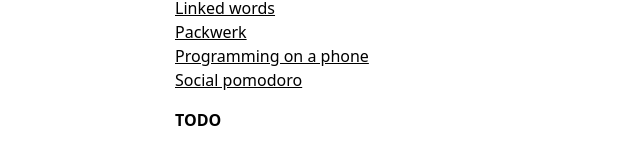
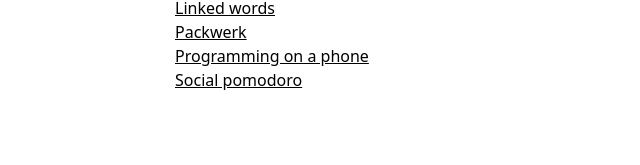
Before and after one commit to dorianmariefr/dorianmarie.fr-old, a Jekyll site: the page built from index.md, in a window 1280 px wide. Shown: the part 468-633 px from the top of the page, without its empty margins (33-673 px from the left). Built offline with Jekyll 4.4.1, drawn with Linux system fonts in a browser that asks for light colours; our own code applies the rules of GitHub Pages for plain Markdown files.

Commit message:
remove todo in index

```diff
--- a/index.md
+++ b/index.md
@@ -17,7 +17,7 @@ title: Dorian Marié
 
 <ul>
 {% for page in site.pages %}
-{% if page.title and page.url != "/" and page.hidden != true and page.todo != true %}
+{% if page.title and page.url != "/" and page.hidden != true %}
 <li>
 <a href="{{ page.url }}">
 {{ page.title }}
@@ -26,17 +26,3 @@ title: Dorian Marié
 {% endif %}
 {% endfor %}
 </ul>
-
-<h2>TODO</h2>
-
-<ul>
-{% for page in site.pages %}
-{% if page.todo == true %}
-<li>
-<a href="{{ page.url }}">
-{{ page.title }}
-</a>
-</li>
-{% endif %}
-{% endfor %}
-</ul>
```
